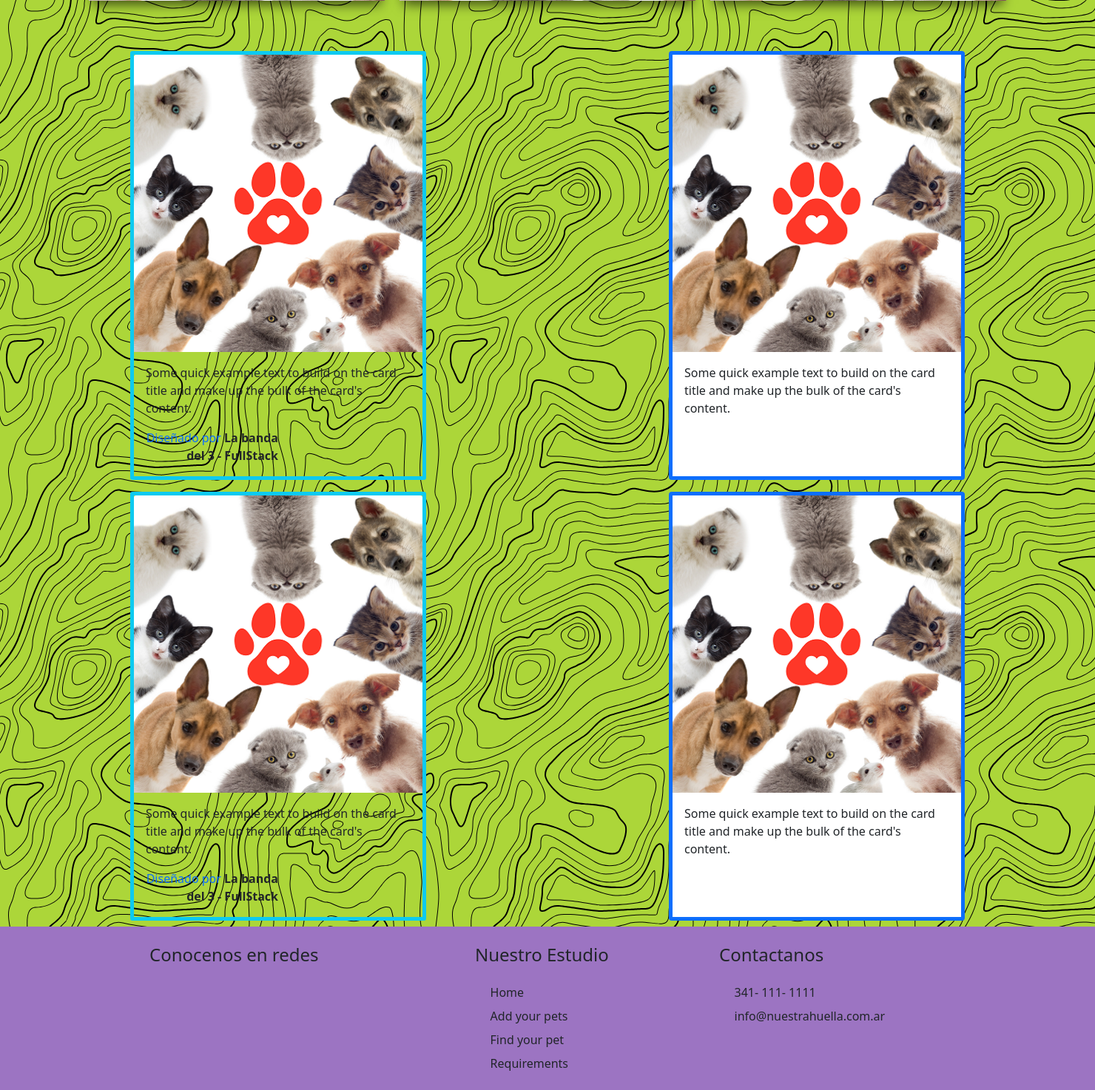
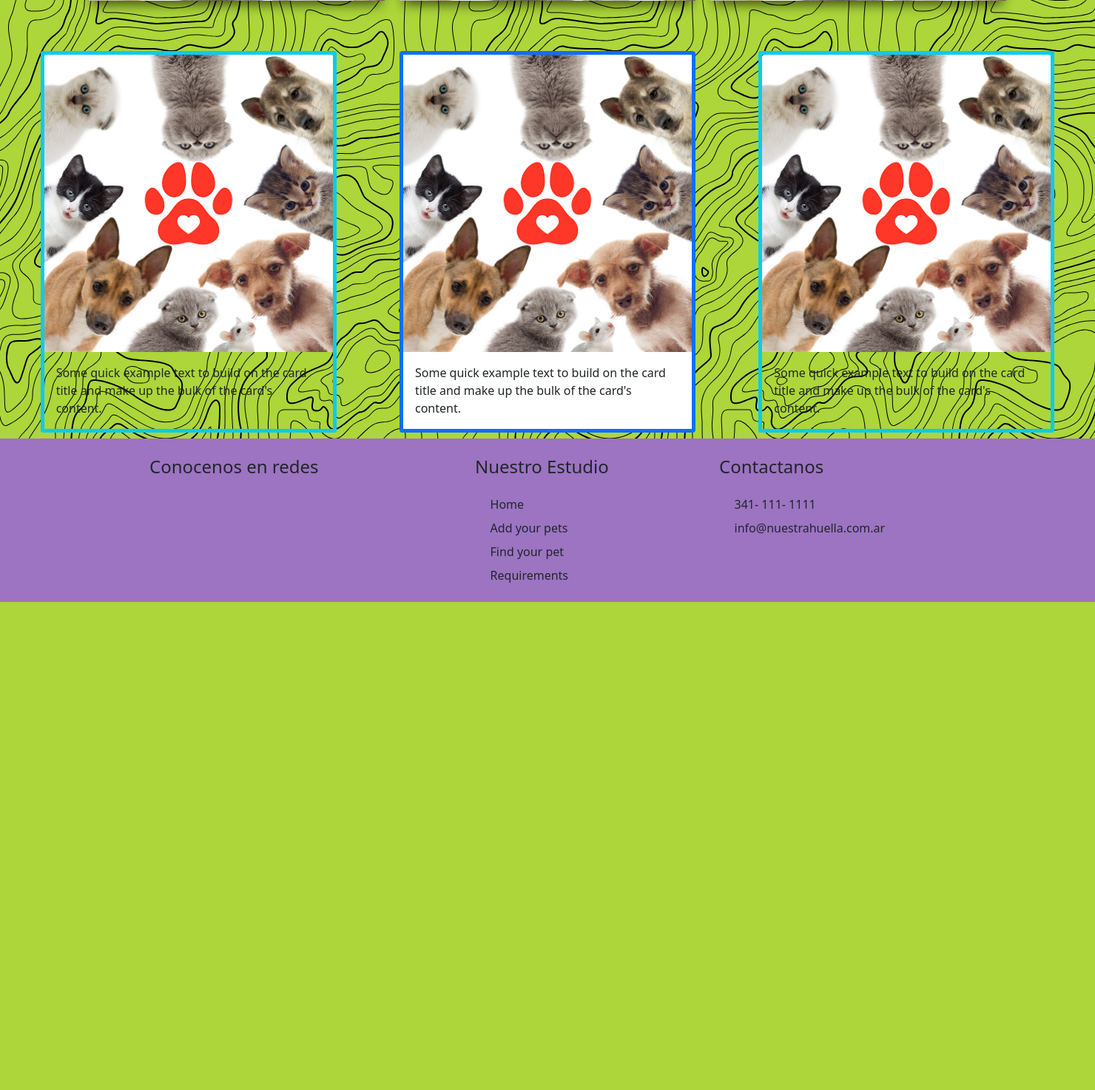
Before and after one commit to virdc/NuestraHuella, a Spring app: page /index in a window 1480 px wide; the page is wider, and only the part inside the window is pictured. Shown: the part 686-2160 px from the top of that part at 74% size. After the commit the page ends 1500 px from the top of that part, so only its background shows below. Run offline with Thymeleaf, Linux system fonts and the light colour scheme; the template is opened without the code that fills it, so the values that code supplies are empty; some web fonts are replaced.

Commit message:
Update index.html

```diff
--- a/main2/src/main/resources/templates/index.html
+++ b/main2/src/main/resources/templates/index.html
@@ -6,8 +6,7 @@
   <meta name="viewport" content="width=device-width, initial-scale=1.0">
   <link rel="stylesheet" href="../static/css/main.css">
   <link href="../static/bootstrap/css/bootstrap.min.css" rel="stylesheet" crossorigin="anonymous">
-<<<<<<< Updated upstream
-  <link href="../static/css/boxicon.min.css" rel="stylesheet" crossorigin="anonymous">
+  <<<<<<< Updated upstream <link href="../static/css/boxicon.min.css" rel="stylesheet" crossorigin="anonymous">
     =======
     <link rel="stylesheet" href="../static/css/boxicon.min.css" crossorigin="anonymous">
 
@@ -126,16 +125,16 @@
           <p class="card-text">Some quick example text to build on the card title and make up the bulk of the card's
             content.</p>
         </div>
-        <div class="col-lg-6 col-sm-12">
-          <p class="text-lg-end text-center text-primary dark-400">
-            Diseñado por <a rel="sponsored" class="text-decoration-none text-dark"
-              href="https://github.com/nuestrahuella/" target="_blank"><strong>La banda del 3 -
-                FullStack</strong></a>
-          </p>
-        </div>
       </div>
       <div class="card border border-5 border-primary rounded-5 m-2" style="width: 50vh;">
         <img src="../static/img/Logo-Huella.png" class="card-img-top" alt="...">
+        <div class="card-body">
+          <p class="card-text">Some quick example text to build on the card title and make up the bulk of the card's
+            content.</p>
+        </div>
+      </div>
+        <div class="card-img border border-5 border-info rounded-5 m-2" style="width: 50vh;">
+          <img src="../static/img/Logo-Huella.png" class="card-img-top " alt="...">
           <div class="card-body">
             <p class="card-text">Some quick example text to build on the card title and make up the bulk of the card's
               content.</p>
@@ -147,31 +146,7 @@
             <p class="card-text">Some quick example text to build on the card title and make up the bulk of the card's
               content.</p>
           </div>-->
-    </div>
 
-    </div>
-    <div class="container-fluid d-flex justify-content-around align-content-end flex-wrap">
-      <div class="card-img border border-5 border-info rounded-5 m-2" style="width: 50vh;">
-        <img src="../static/img/Logo-Huella.png" class="card-img-top " alt="...">
-        <div class="card-body">
-          <p class="card-text">Some quick example text to build on the card title and make up the bulk of the card's
-            content.</p>
-        </div>
-        <div class="col-lg-6 col-sm-12">
-          <p class="text-lg-end text-center text-primary dark-400">
-            Diseñado por <a rel="sponsored" class="text-decoration-none text-dark"
-              href="https://github.com/nuestrahuella/" target="_blank"><strong>La banda del 3 -
-                FullStack</strong></a>
-          </p>
-        </div>
-      </div>
-      <div class="card border border-5 border-primary rounded-5 m-2" style="width: 50vh;">
-        <img src="../static/img/Logo-Huella.png" class="card-img-top" alt="...">
-        <div class="card-body">
-          <p class="card-text">Some quick example text to build on the card title and make up the bulk of the card's
-            content.</p>
-        </div>
-      </div>
         <!--<div class="card border border-5 border-danger rounded-5" style="width: 18rem;">
           <img src="../static/img/Logo-Huella.png" class="card-img-top" alt="...">
           <div class="card-body">
@@ -179,9 +154,6 @@
               content.</p>
           </div>-->
     </div>
-
-    </div>
-    </section>
       <aside>
 
       </aside>
@@ -263,8 +235,6 @@
         </div>
 
       </div>
-
-
       </section>
       </main>
 
```
Lines whose indentation alone changed are shown as unchanged.
